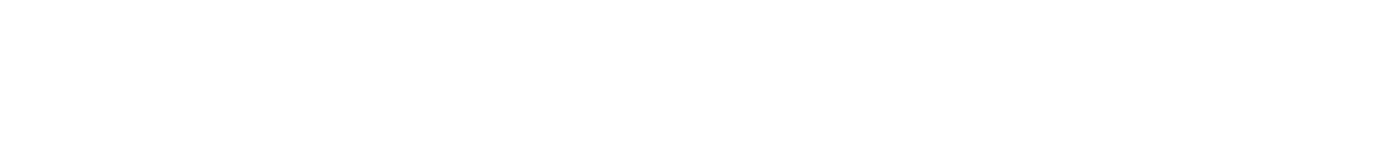
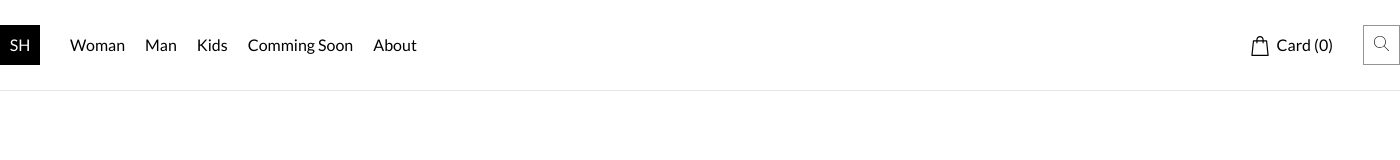
Before and after one commit to Nastya07s/online-shop, a website: page app/index.html in a window 1280 px wide. Shown: the whole page, 1400 px wide, since content can reach past the window. Drawn offline with nearby package versions, Linux system fonts and the light colour scheme.

Commit message:
feat: add nav

```diff
--- a/app/index.html
+++ b/app/index.html
@@ -1,5 +1,6 @@
 <!DOCTYPE html>
 <html lang="en">
+
 <head>
   <meta charset="UTF-8">
   <meta name="viewport" content="width=device-width, initial-scale=1.0">
@@ -8,11 +9,34 @@
   <link href="https://fonts.googleapis.com/css?family=Lato:400,700&display=swap" rel="stylesheet">
   <link rel="stylesheet" href="css/style.min.css">
 </head>
+
 <body>
-
+  <nav>
+    <div class="wrapper flex">
+      <div class="flex">
+        <div class="logo flex">
+          <p>SH</p>
+        </div>
+        <div class=" nav flex">
+          <a href="">Woman</a>
+          <a href="">Man</a>
+          <a href="">Kids</a>
+          <a href="">Comming Soon</a>
+          <a href="">About</a>
+        </div>
+      </div>
+      <div class=" flex">
+        <div class="cart">Card (0)</div>
+        <div class="search">
+          <img src="./img/search.svg" alt="" width="15">
+        </div>
+      </div>
+    </div>
+  </nav>
 
   <script src="https://ajax.googleapis.com/ajax/libs/jquery/3.4.1/jquery.min.js"></script>
   <script src="js/libs.min.js"></script>
   <script src="js/main.js"></script>
 </body>
+
 </html>
--- a/app/scss/style.scss
+++ b/app/scss/style.scss
@@ -2,17 +2,79 @@
 @import "libs";
 @import "fonts";
 
-*{
+* {
   margin: 0;
   padding: 0;
 }
 
-body{
+body {
   font-family: 'Lato', ;
   font-size: 16px;
   background-color: white;
 }
 
+a {
+  text-decoration: none;
+  color: #000;
+}
+
+.wrapper {
+  width: 1400px;
+  margin: 0 auto;
+}
+
+.flex {
+  display: flex;
+}
+
+nav {
+  .wrapper {
+    align-items: center;
+    justify-content: space-between;
+    padding: 25px 0;
+    border-bottom: 1px solid #e5e5e5;
+    position: relative;
+
+    .flex {
+      align-items: center;
+    }
+
+    .cart::before {
+      content: '';
+      background: url('../img/shopping-bag.svg');
+      background-size: cover;
+      width: 20px;
+      height: 20px;
+      position: absolute;
+      right: 130px;
+    }
+
+    .search {
+      border: 1px solid #959595;
+      padding: 10px;
+      margin-left: 30px;
+    }
+  }
+}
+
+.nav {
+  align-items: center;
+
+  a {
+    margin-right: 20px;
+  }
+}
+
+.logo {
+  height: 40px;
+  width: 40px;
+  background-color: black;
+  color: white;
+  justify-content: center;
+  align-items: center;
+  margin-right: 30px;
+}
+
 
 
 @import "media";
```
Also changed, not shown: app/css/style.min.css, app/img/search.svg (added), app/img/shopping-bag.svg (added).
